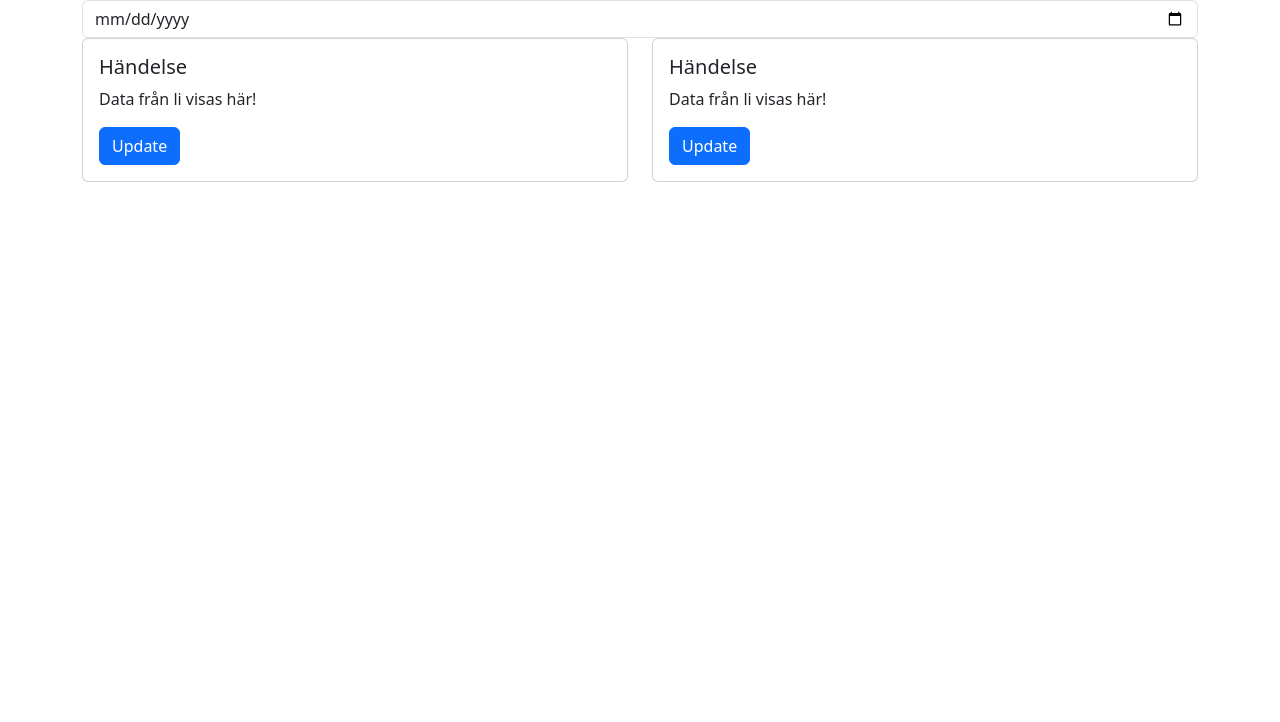
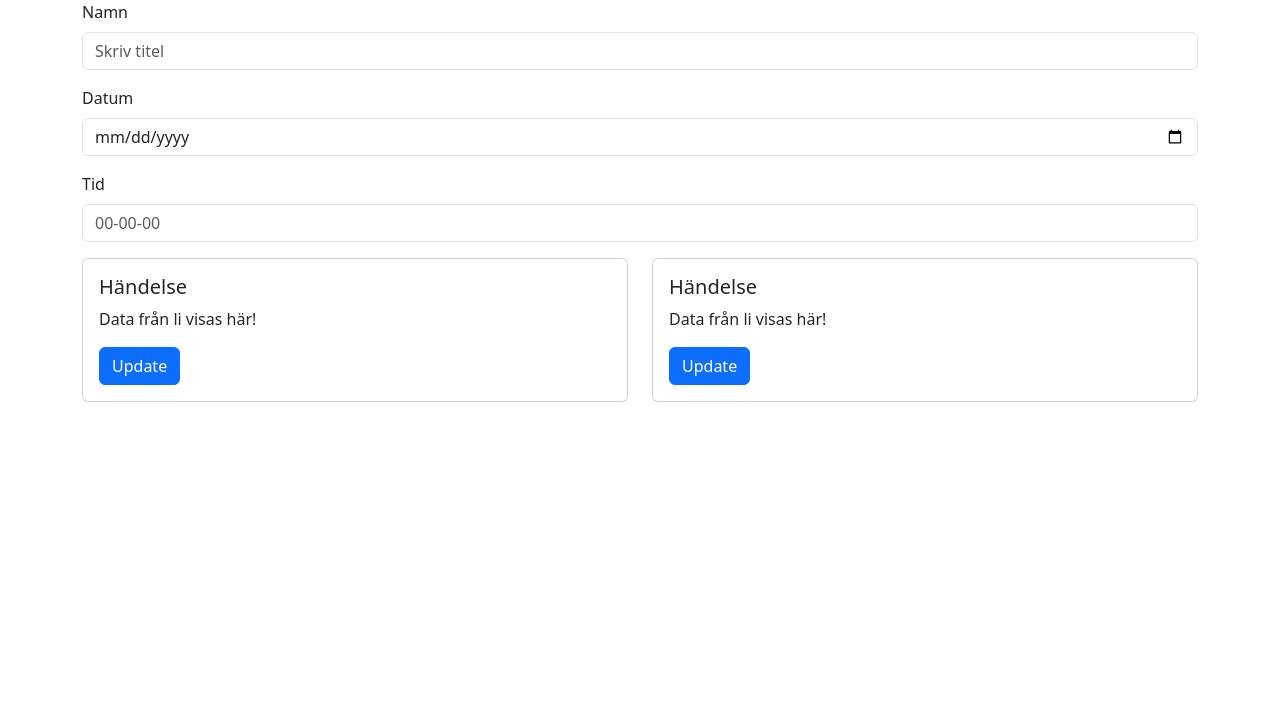
Before and after one commit to LinaEngman/gik339--16--projekt, a plain HTML site: page index.html in a window 1280 px wide. Shown: the part 78-800 px from the top of the page. Drawn offline with nearby package versions, Linux system fonts and the light colour scheme.

Commit message:
Event input

```diff
--- a/index.html
+++ b/index.html
@@ -11,10 +11,20 @@
     <div class="container">
         <!-- Form -->
         <form>
-            <h2 class="h2"> Lägg till en händelse</h2>
-            <div class="">
-                <label for="inputForDate" class="form-label">Datum</label>
-                <input type="date" class="form-control" id="inputForDate" />
+            <h2 class="mt-4 mb-3 h2"> Lägg till en händelse</h2>
+            <div class="mb-3">
+              <label for="eventInput" class="form-label">Namn</label>
+              <input type="text" class="form-control" id="eventInput" placeholder="Skriv titel" >
+            </div>
+
+            <div class="mb-3">
+                <label for="dateInput" class="form-label">Datum</label>
+                <input type="date" class="form-control" id="dateInput" />
+              </div>
+
+              <div class="mb-3">
+                <label for="eventInput" class="form-label">Tid</label>
+                <input type="number" class="form-control" id="eventInput" placeholder="00-00-00" >
               </div>
         </form>
 
```
